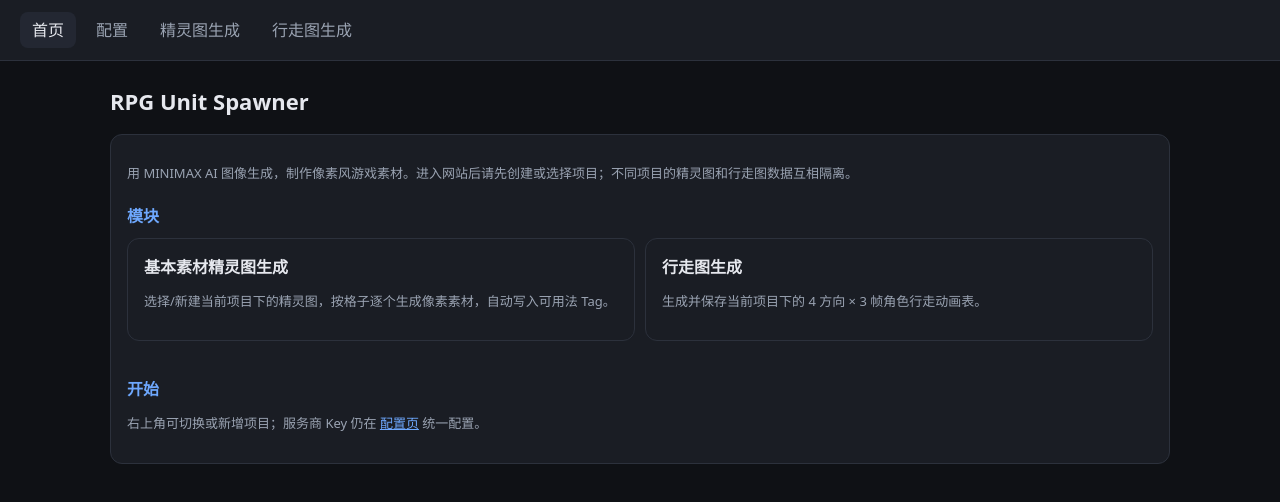
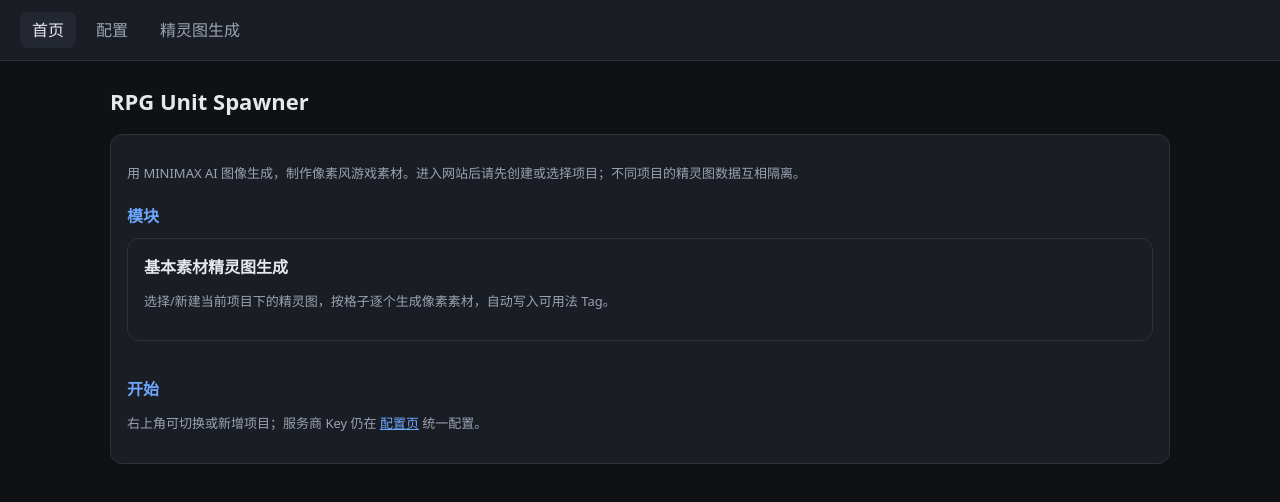
Before and after one commit to Voro123/RPG-Unit-Spawner, a website: page public/index.html in a window 1280 px wide. Drawn offline with Linux system fonts and the light colour scheme; no server answers.

Commit message:
Remove walk page entry from home

```diff
--- a/public/index.html
+++ b/public/index.html
@@ -11,21 +11,16 @@
     <a href="/" class="active">首页</a>
     <a href="/config.html">配置</a>
     <a href="/sprite.html">精灵图生成</a>
-    <a href="/walk.html">行走图生成</a>
   </nav>
   <div class="container">
     <h1>RPG Unit Spawner</h1>
     <div class="card">
-      <p class="muted">用 MINIMAX AI 图像生成，制作像素风游戏素材。进入网站后请先创建或选择项目；不同项目的精灵图和行走图数据互相隔离。</p>
+      <p class="muted">用 MINIMAX AI 图像生成，制作像素风游戏素材。进入网站后请先创建或选择项目；不同项目的精灵图数据互相隔离。</p>
       <h2>模块</h2>
       <div class="row">
         <a class="card" href="/sprite.html" style="flex:1;min-width:240px;text-decoration:none;color:inherit">
           <strong>基本素材精灵图生成</strong>
           <p class="muted">选择/新建当前项目下的精灵图，按格子逐个生成像素素材，自动写入可用法 Tag。</p>
-        </a>
-        <a class="card" href="/walk.html" style="flex:1;min-width:240px;text-decoration:none;color:inherit">
-          <strong>行走图生成</strong>
-          <p class="muted">生成并保存当前项目下的 4 方向 × 3 帧角色行走动画表。</p>
         </a>
       </div>
       <h2>开始</h2>
```
